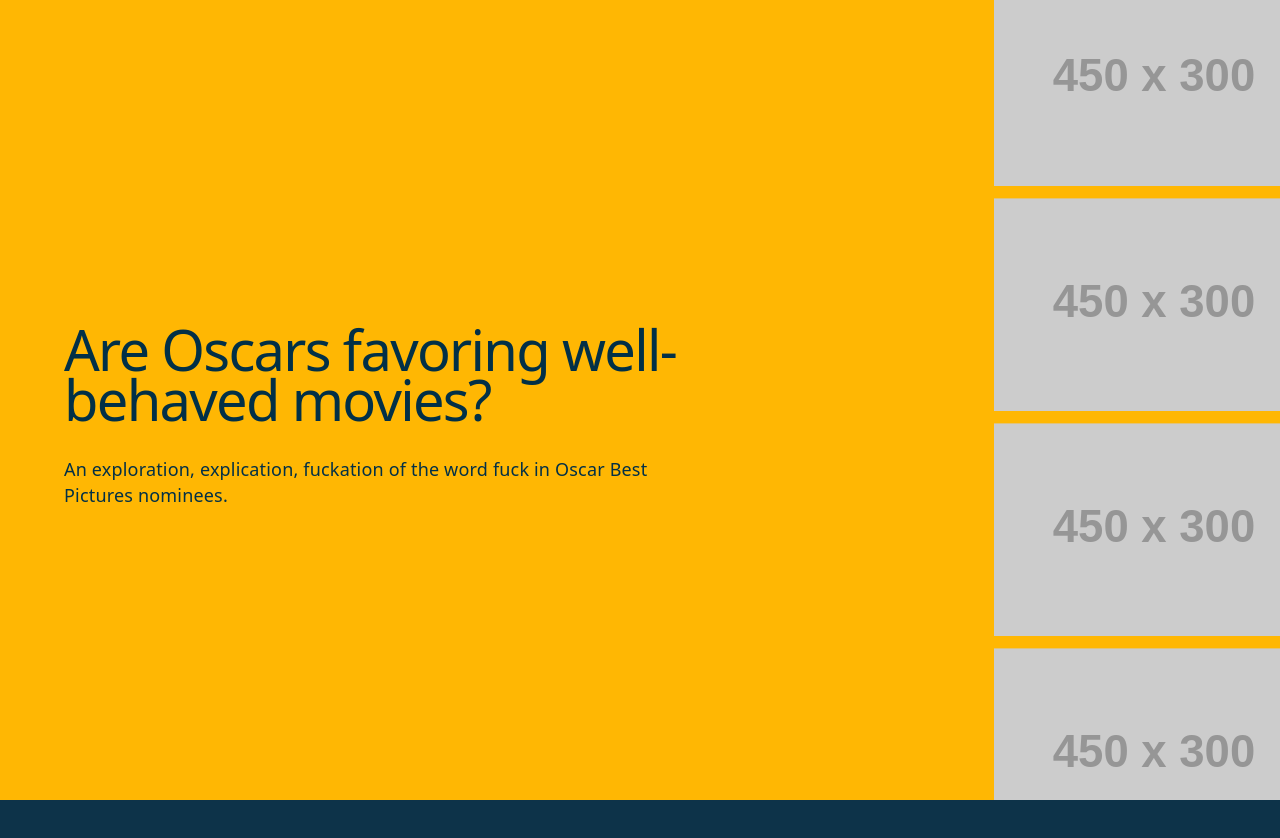
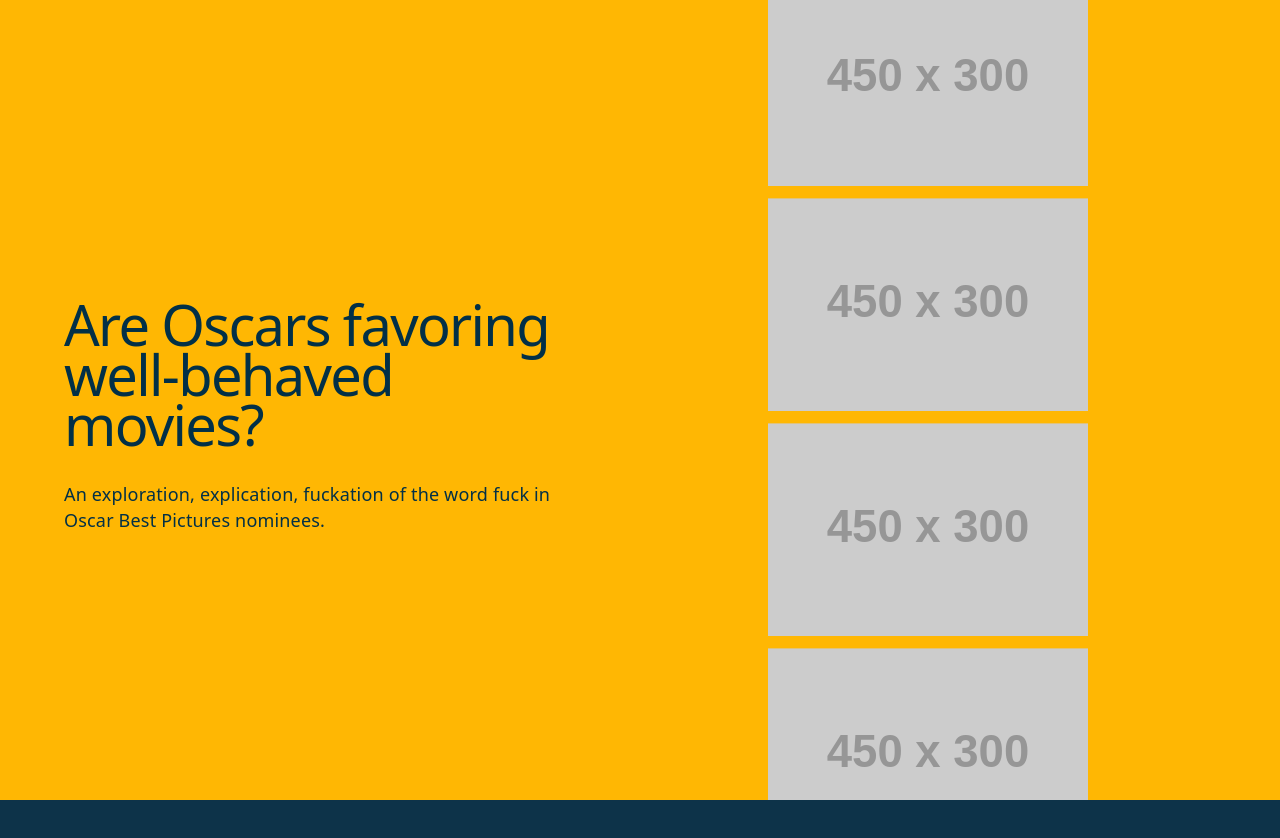
Before and after one commit to marikeamy/fucktheoscars, a website built with Vite: page index.html in a window 1280 px wide. Shown: the top 838 px of the page. Built offline with nearby package versions, Linux system fonts and the light colour scheme; placeholder pictures from the web are drawn by us.

Commit message:
testing stuff

```diff
--- a/src/main.js
+++ b/src/main.js
@@ -4,17 +4,15 @@
 import { drawEvolution } from './evolution.js'
 import gsap from 'gsap'
 import ScrollTrigger from 'gsap/ScrollTrigger'
+import ScrollToPlugin from 'gsap/ScrollToPlugin'
 
-//Enregistrer le plugin.
-//Gsap utilise un système de plug-ins opt-ing,
-//il faut préciser qu'il faut activer ScrollTrigger pour l'utiliser.
-gsap.registerPlugin(ScrollTrigger)
+gsap.registerPlugin(ScrollTrigger, ScrollToPlugin)
 
 //L'élément qui se déplacera
 const horizontalWrapper = document.querySelector('.horizontal-wrapper');
 
 //Gestion du scroll horizontal
-gsap.to(horizontalWrapper, {
+const horizontalTween = gsap.to(horizontalWrapper, {
     //x = de combien on déplace horizontalement
     x: () => -(window.innerWidth * 2),
     scrollTrigger: {
--- a/src/style.css
+++ b/src/style.css
@@ -71,6 +71,7 @@
 }
 
 /* page 2, section exploration */
+
 .section-exploration {
   background: #0D3349;
   color: #fff;
@@ -165,7 +166,10 @@
 .section-hero {
   background-color: var(--yellow);
   height: 100vh;
+  width: 100vw;
+  flex-shrink: 0;
   display: flex;
+  position: relative;
 }
 
 .section-hero__content {
@@ -174,7 +178,7 @@
 }
 
 .section-hero__right {
-  margin-right: 5vw;
+  margin-right: 15vw;
   display: flex;
   justify-content: flex-end;
   flex:1;
```
